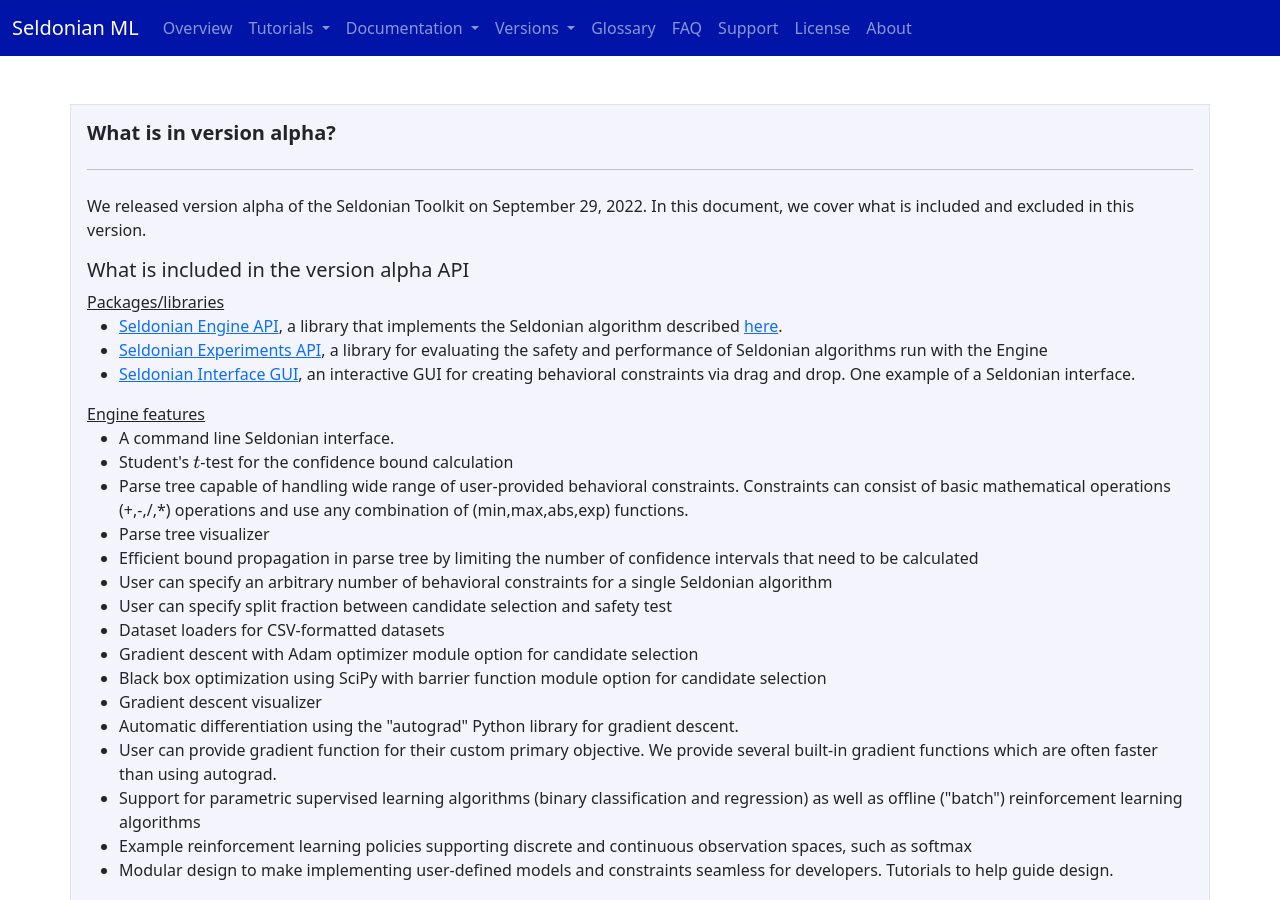
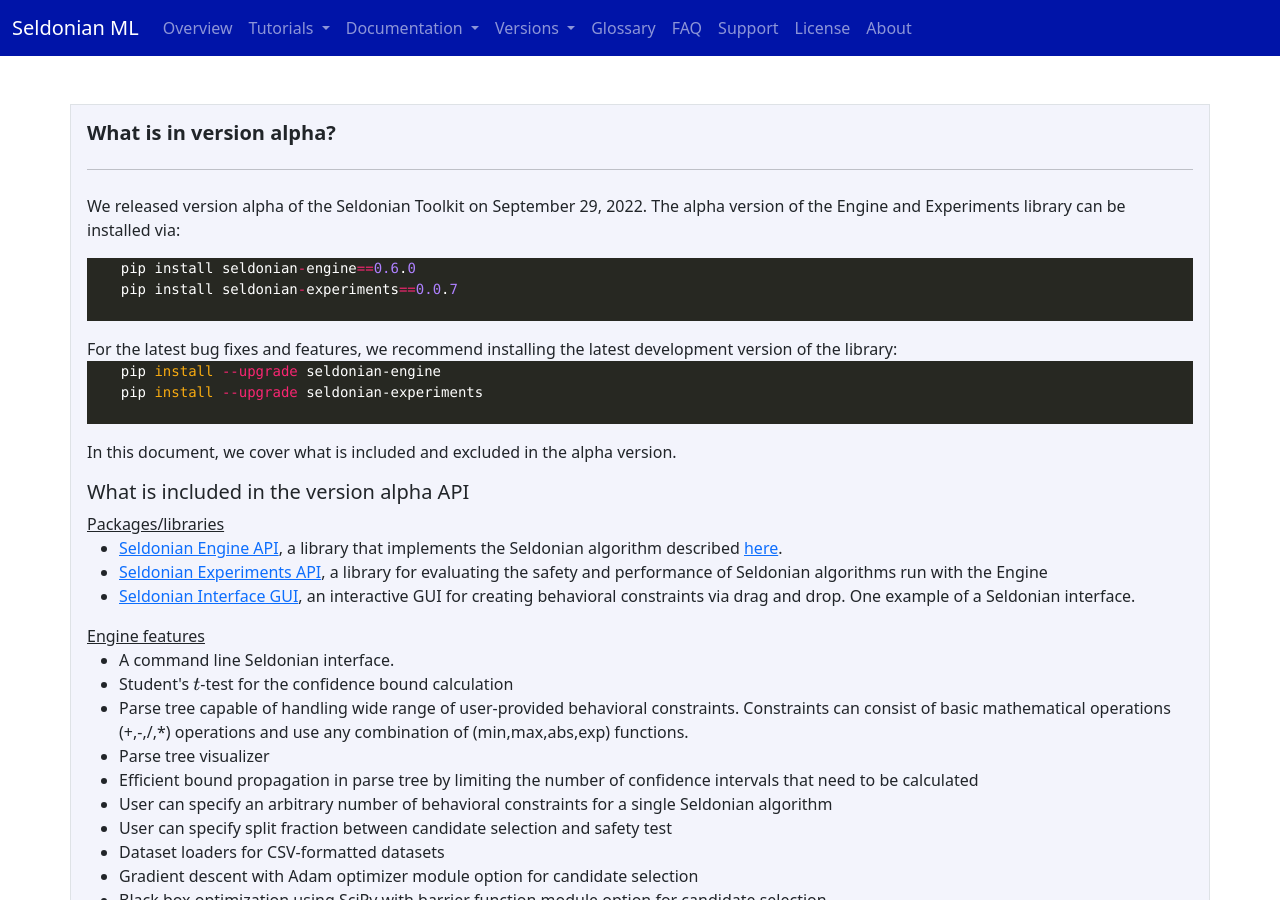
Before and after one commit to seldonian-framework/Tutorials, a Jekyll site: the page built from version_alpha.md, in a window 1280 px wide and 900 px high. Built offline with Jekyll 4.4.1, drawn with Linux system fonts in a browser that asks for light colours; formulas are drawn with MathJax 3.

Commit message:
add changelog page

```diff
--- a/_includes/header.html
+++ b/_includes/header.html
@@ -75,6 +75,7 @@
                         <ul class="dropdown-menu" aria-labelledby="navbarDropdown">
                             <li><a class="dropdown-item" href="{{ "/v_alpha/" | relative_url}}">Version alpha</a></li>
                             <li><a class="dropdown-item" href="{{ "/coming_soon/" | relative_url}}">Coming soon</a></li>
+                            <li><a class="dropdown-item" href="{{ "/changelog/" | relative_url}}">Change log</a></li>
                         </ul>
                     </li>
 
--- a/version_alpha.md
+++ b/version_alpha.md
@@ -7,7 +7,19 @@
 <div class="container p-3 my-5 border" style="background-color: #f3f4fc;">
     <h5 class="mb-3"><b>What is in version alpha?</b></h5>
     <hr class="my-4">
-    <p>We released version alpha of the Seldonian Toolkit on September 29, 2022. In this document, we cover what is included and excluded in this version.
+    <p>We released version alpha of the Seldonian Toolkit on September 29, 2022. The alpha version of the Engine and Experiments library can be installed via:
+    {% highlight python %}
+    pip install seldonian-engine==0.6.0
+    pip install seldonian-experiments==0.0.7
+    {% endhighlight python %}
+    For the latest bug fixes and features, we recommend installing the latest development version of the library:
+    {% highlight bash %}
+    pip install --upgrade seldonian-engine
+    pip install --upgrade seldonian-experiments
+    {% endhighlight bash %}
+    </p>
+    <p>
+    In this document, we cover what is included and excluded in the alpha version.
     </p>
 
     <h5>What is included in the version alpha API</h5>
```
Also changed, not shown: coming_soon.md (+1 -1 lines), changelog.md (added).
